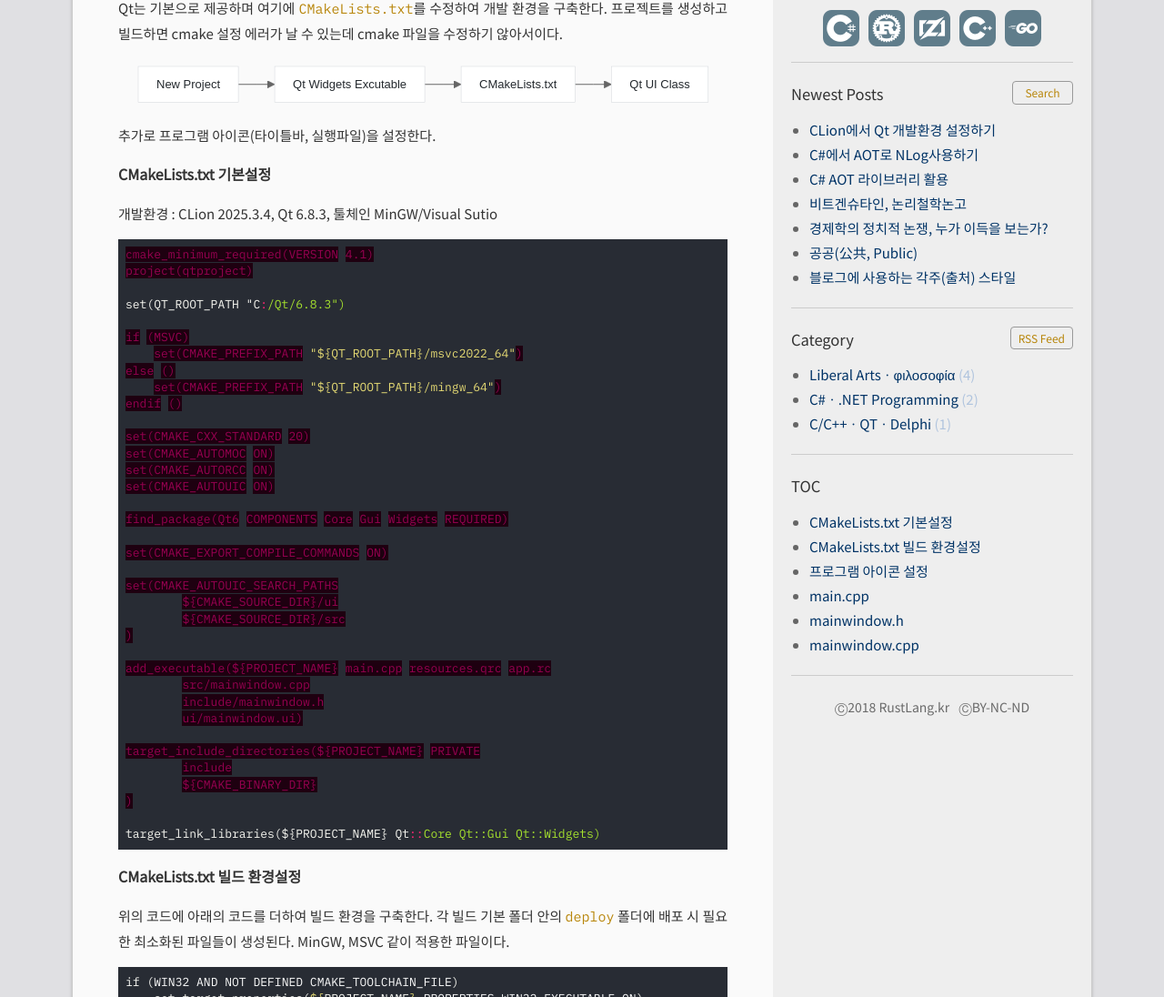
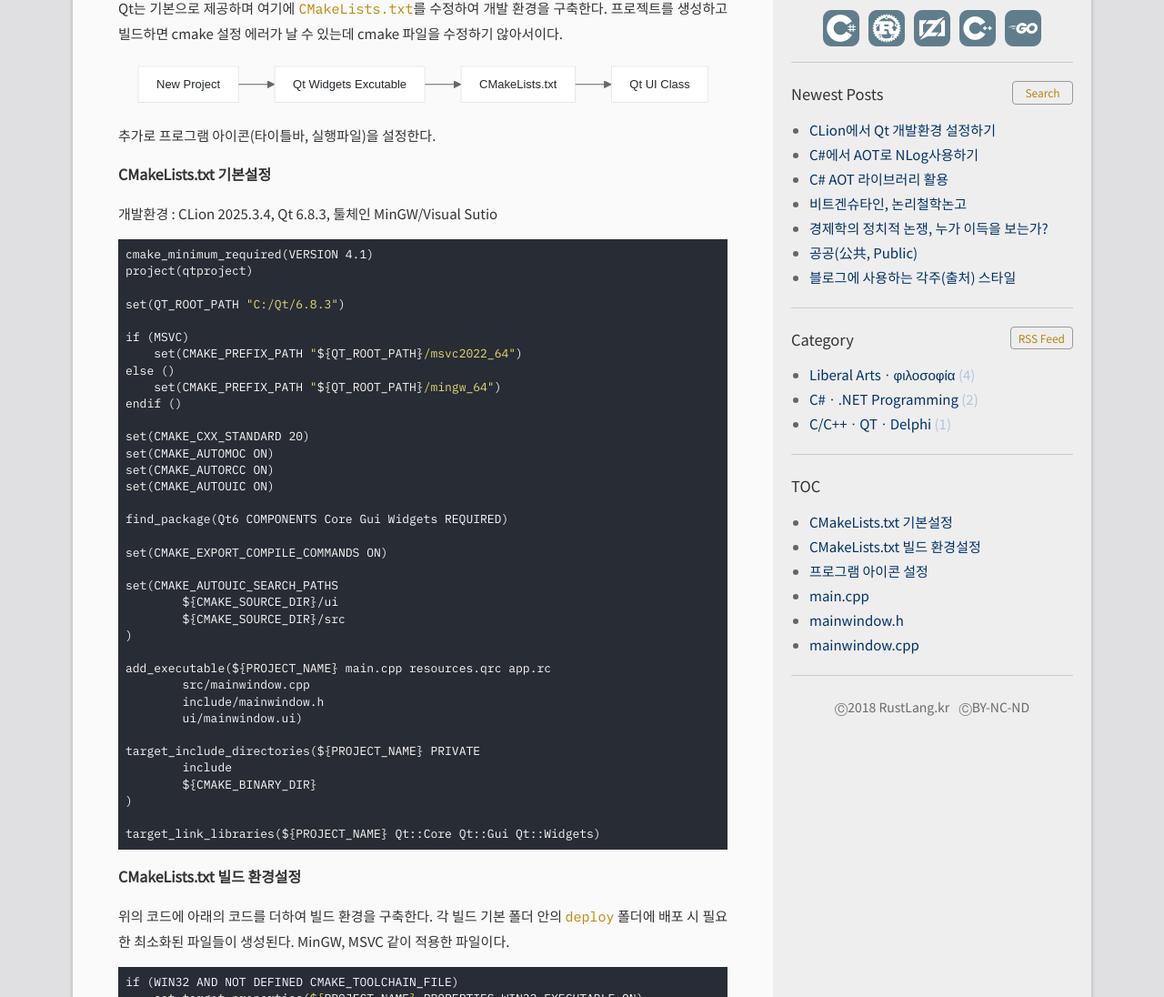
Before and after one commit to DebugJO/rustlang, a Jekyll site: the page built from _posts/2026-03-27-1.md, in a window 1280 px wide and 1400 px high, cut to the strip 304-1400 px from the top of the window. Shown: the whole strip at 91% size. Built offline with Jekyll 4.4.1, drawn with Linux system fonts in a browser that asks for light colours.

Commit message:
Update 2026-03-27-1.md

````diff
--- a/_posts/2026-03-27-1.md
+++ b/_posts/2026-03-27-1.md
@@ -24,7 +24,7 @@ C --> D["Qt UI Class"]
 
 <!--more-->
 
-```make
+```tcl
 cmake_minimum_required(VERSION 4.1)
 project(qtproject)
 
````
